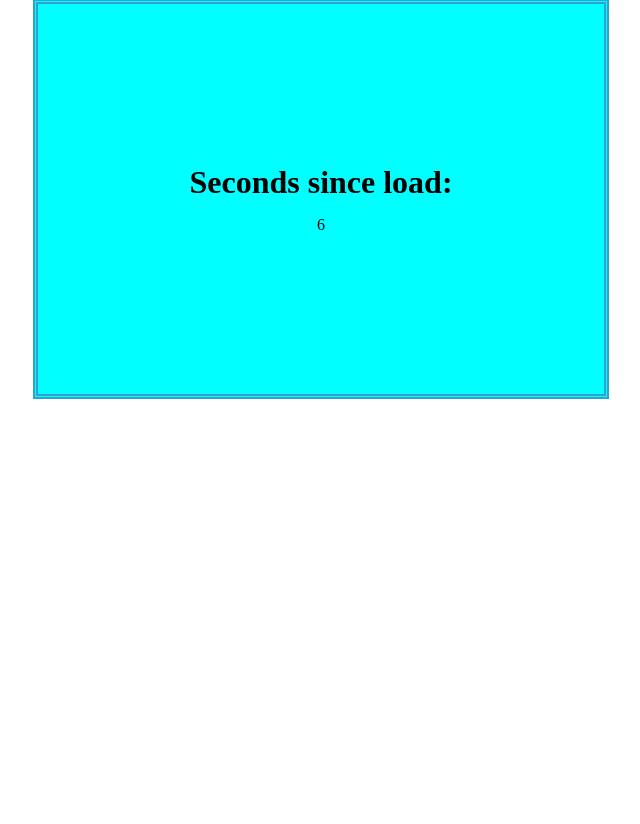
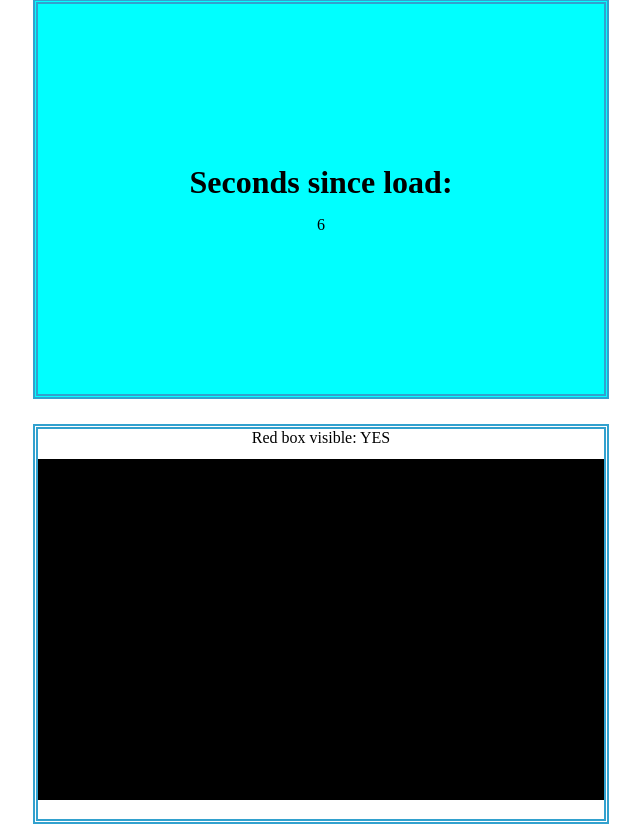
Before and after one commit to endiesworld/nextjs_projects_explorer, a React (Create React App) app: page / in a window 1280 px wide. Shown: the part 6158-6982 px from the top of the page, without its empty margins (319-959 px from the left). Before the commit the page ends 6557 px from the top, so only its background shows below. Built offline with nearby package versions, Linux system fonts and the light colour scheme.

Commit message:
feat: Added an intersection observer component with custom hook

```diff
--- a/src/App.js
+++ b/src/App.js
@@ -16,6 +16,7 @@ import ToastyEffect from './components/ToastyEffect';
 import Clock from './components/DigitalClock';
 import UselessMachine from './components/UselessMachine';
 import IntervalCounter from './components/IntervalCounter';
+import IntersectionObserver from './components/IntersectionObserver';
 
 import './App.css';
 
@@ -40,6 +41,7 @@ function App() {
       <Clock />
       <UselessMachine />
       <IntervalCounter />
+      <IntersectionObserver />
     </div>
     </React.StrictMode>
 
--- /dev/null
+++ b/src/components/IntersectionObserver/IntersectionObserver.js
@@ -0,0 +1,24 @@
+import React from 'react';
+import useIsOnscreen from './use-is-onscreen.js';
+import style from './intersection.module.css'
+
+function IntersectionObserver() {
+  const [isOnscreen, comRef] = useIsOnscreen();
+
+  return (
+    <div className={style.wrapper}>
+    <header style={{
+
+        height: '20px'
+      }}>Red box visible: {isOnscreen ? 'YES' : 'NO'}</header>
+      <div className={style.wrapper_2}>
+
+        <div className={style.container}>
+          <div ref={comRef} className={style.red_box} />
+        </div>
+      </div>
+    </div>
+  );
+}
+
+export default IntersectionObserver;
--- /dev/null
+++ b/src/components/IntersectionObserver/index.js
@@ -0,0 +1,2 @@
+export * from './IntersectionObserver';
+export { default } from './IntersectionObserver';
--- /dev/null
+++ b/src/components/IntersectionObserver/intersection.module.css
@@ -0,0 +1,33 @@
+.wrapper {
+    width: 45%;
+    height: 50vh;
+    margin-top: 10px;
+    border: thick double #32a1ce;
+}
+
+.wrapper_2 {
+    width: 100%;
+    height: 90%;
+
+    overflow-x: auto;
+    position: relative;
+}
+
+.container {
+    width: 100%;
+    height: 1000px;
+    margin-top: 10px;
+    display: flex;
+    flex-direction: column;
+    justify-content: center;
+    align-items: center;
+    background-color: black;
+    position: relative;
+}
+
+.red_box{
+    height: 100px;
+    width: 100px;
+    background-color: red;
+    border: thick double #32a1ce;
+}
--- /dev/null
+++ b/src/components/IntersectionObserver/use-is-onscreen.js
@@ -0,0 +1,55 @@
+import React from 'react';
+
+/*
+Here's the “pure JS” version once again:
+
+  function pureJsVersion() {
+    const wrapperElement =
+      document.querySelector('.some-class');
+
+    const observer = new IntersectionObserver((entries) => {
+      const [entry] = entries;
+
+      // `entry.isIntersecting` will be true if the
+      // element is in the viewport, false if not.
+    });
+
+    observer.observe(wrapperElement);
+  }
+
+To unsubscribe, you can call:
+
+  observer.disconnect();
+*/
+
+function useIsOnscreen() {
+  // TODO
+  const [isOnscreen, setIsOnscreen] = React.useState(false) ;
+  const comRef = React.useRef() ;
+
+  React.useEffect(() =>{
+    const wrapperElement = comRef.current;
+
+    const observer = new IntersectionObserver((entries) => {
+      const [entry] = entries;
+
+      // `entry.isIntersecting` will be true if the
+      // element is in the viewport, false if not.
+      if (entry.isIntersecting) {
+        // Show character
+        setIsOnscreen(true)
+        } else {
+        // Hide character
+        setIsOnscreen(false)
+        }
+    });
+
+    observer.observe(wrapperElement);
+    return () => {
+      observer.disconnect();
+    }
+  },[])
+  return [isOnscreen, comRef];
+}
+
+export default useIsOnscreen;
```
